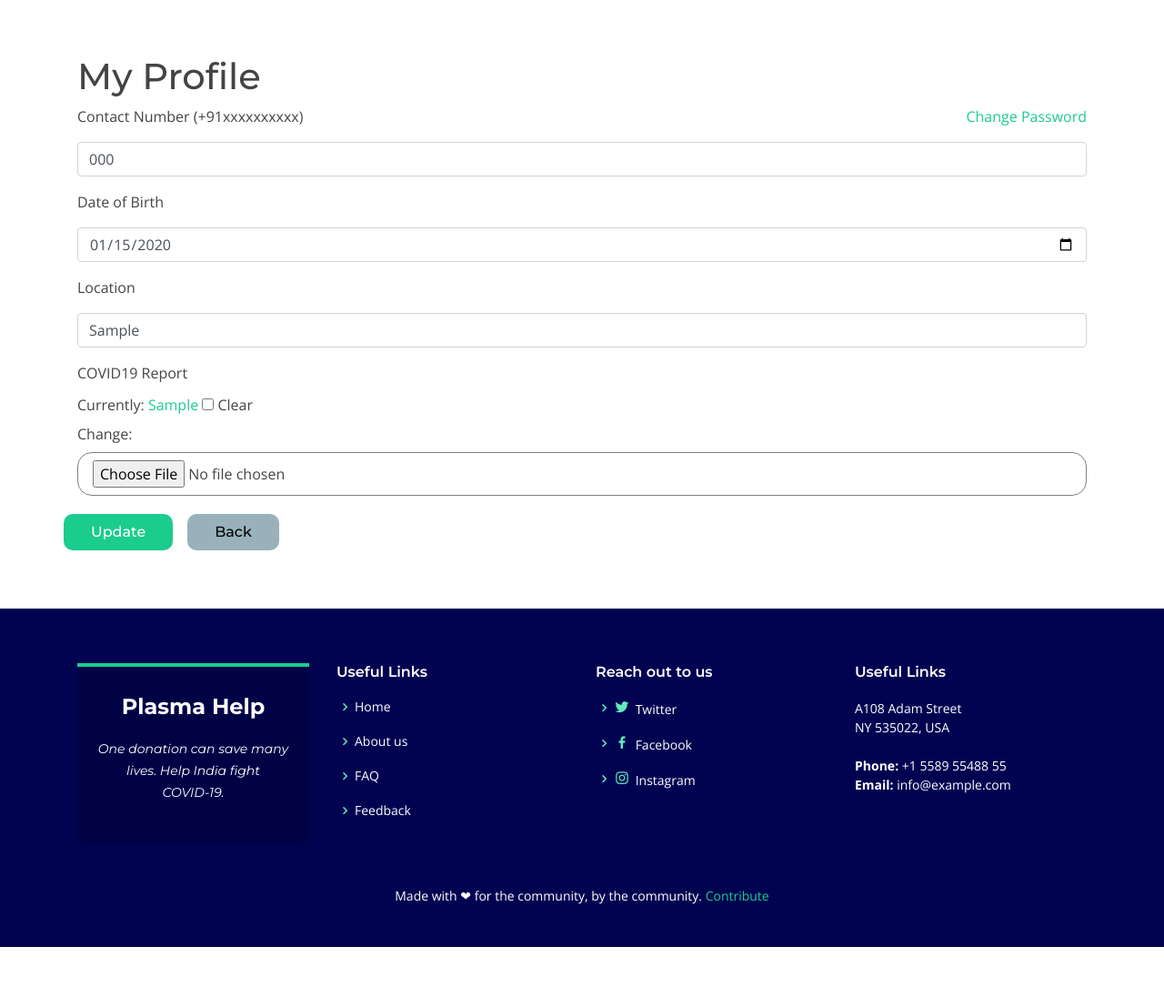
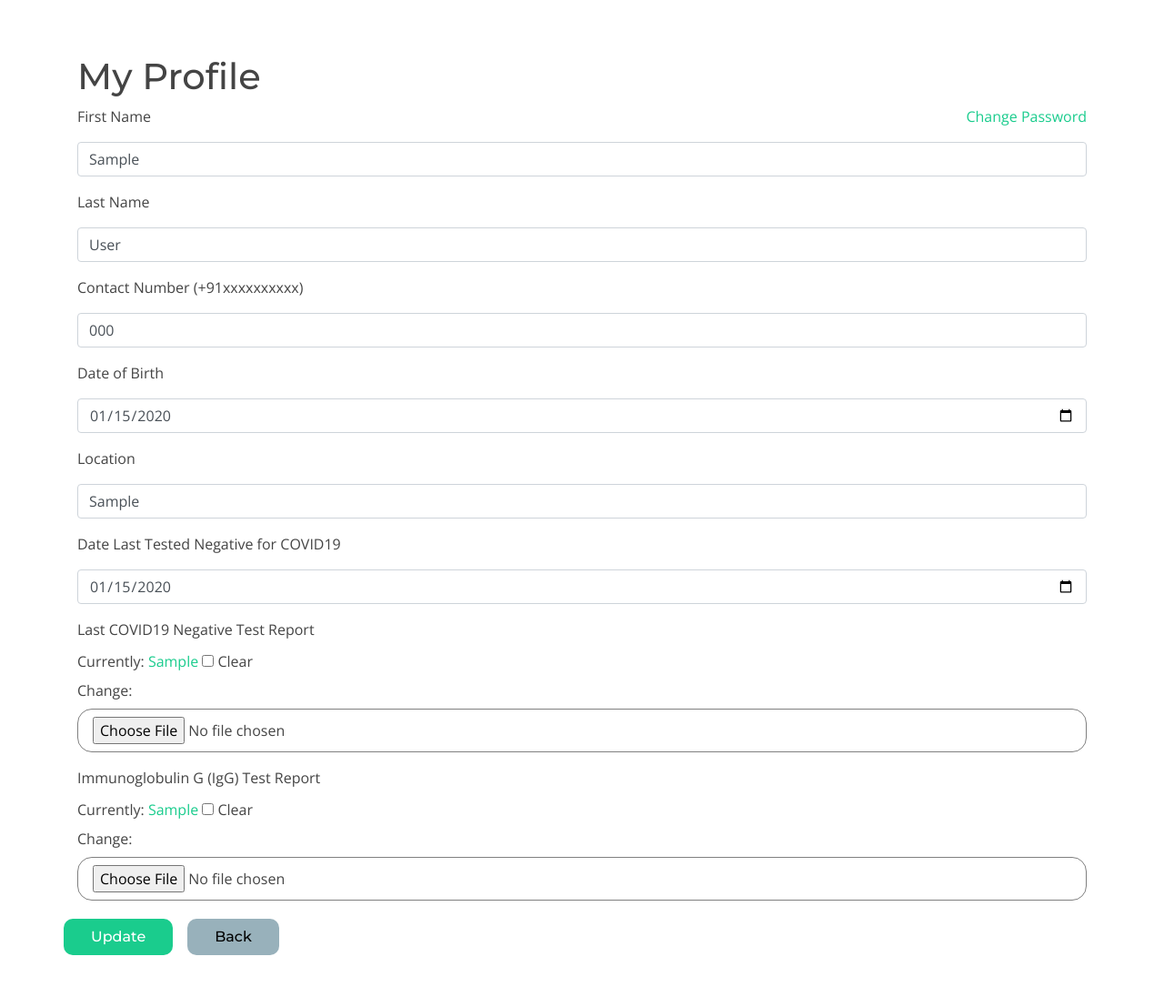
Before and after one commit to abbasidaniyal/PlasmaHelp, a Django app: page /users/profile/ in a window 1280 px wide. Shown: the part 80-1187 px from the top of the page at 91% size. Before the commit the page ends 1121 px from the top, so only its background shows below. Run offline with Django 3.2, Linux system fonts and the light colour scheme; a user stored in the database is signed in; tables that the repository leaves empty hold one stand-in row (values such as "Sample post"); some libraries are stand-ins or nearby versions.

Commit message:
fix: Add modified fields and fixes forms.py fields

```diff
--- a/users/forms.py
+++ b/users/forms.py
@@ -5,6 +5,7 @@ from django.contrib.auth.forms import (
     authenticate,
     UsernameField,
     PasswordChangeForm,
+    PasswordResetForm,
 )
 from mapwidgets.widgets import GooglePointFieldWidget
 
@@ -29,8 +30,6 @@ class DonorUserForm(UserCreationForm):
     class Meta:
         model = User
         fields = (
-            "first_name",
-            "last_name",
             "email",
             "password1",
             "password2",
@@ -38,8 +37,6 @@ class DonorUserForm(UserCreationForm):
 
     def save(self, commit=True):
         user = User(
-            first_name=self.cleaned_data["first_name"],
-            last_name=self.cleaned_data["last_name"],
             email=self.cleaned_data["email"],
             password=self.cleaned_data["password1"],
             is_active=False,
@@ -65,10 +62,25 @@ class DonorProfileForm(forms.ModelForm):
     class Meta:
         model = DonorProfile
 
-        fields = ("mobile_number", "birth_date", "location", "report")
+        fields = (
+            "first_name",
+            "last_name",
+            "mobile_number",
+            "birth_date",
+            "location",
+            "date_last_tested_negative",
+            "last_covid_report",
+            "igg_report",
+        )
         widgets = {
             "birth_date": MyDateInput(
                 attrs={"class": "textbox", "placeholder": "Date of Birth"}
+            ),
+            "date_last_tested_negative": MyDateInput(
+                attrs={
+                    "class": "textbox",
+                    "placeholder": "Date Last COVID19 Negative Test Report",
+                }
             ),
             "location": GooglePointFieldWidget(
                 attrs={"class": "button", "placeholder": "Location"}
@@ -120,8 +132,9 @@ class HospitalProfileForm(forms.ModelForm):
         fields = (
             "hospital_name",
             "hospital_address",
-            "mobile_number",
-            "mci_registeration_number",
+            "contact_person_name",
+            "contact_person_mobile_number",
+            "mci_registration_number",
             "location",
         )
         widgets = {
@@ -182,7 +195,7 @@ class ResendActivationEmailForm(forms.Form):
     )
 
 
-class PasswordResetForm(forms.Form):
+class PasswordResetForm(PasswordResetForm):
     email = forms.EmailField(
         required=True,
         widget=forms.EmailInput(attrs={"class": "textbox", "placeholder": "Email"}),
--- a/users/models.py
+++ b/users/models.py
@@ -16,7 +16,8 @@ class User(AbstractUser):
     )
     email = models.EmailField("email address", unique=True, null=True)
     username = None
-
+    first_name = None
+    last_name = None
     USERNAME_FIELD = "email"
     REQUIRED_FIELDS = []
 
@@ -42,6 +43,8 @@ class DonorProfile(models.Model):
     user = models.OneToOneField(
         settings.AUTH_USER_MODEL, on_delete=models.CASCADE, primary_key=True
     )
+    first_name = models.CharField("First Name", max_length=30, blank=True)
+    last_name = models.CharField("Last Name", max_length=150, blank=True)
     is_complete = models.BooleanField(default=False)
     location = geo_models.PointField(
         "Your Location (It will be kept confidential)", null=True, blank=True
@@ -54,18 +57,45 @@ class DonorProfile(models.Model):
         max_length=15,
         blank=True,
     )
-    report = models.FileField(
-        "COVID19 Report",
+    last_covid_report = models.FileField(
+        "Last COVID19 Negative Test Report",
         null=True,
         blank=True,
         validators=[validate_file_extension],
-        upload_to="donor_reports",
+        upload_to="last_donor_reports",
+    )
+
+    date_last_tested_negative = models.DateField(
+        "Date Last Tested Negative for COVID19 ", null=True, blank=True
+    )
+
+    igg_report = models.FileField(
+        "Immunoglobulin G (IgG) Test Report",
+        null=True,
+        blank=True,
+        validators=[validate_file_extension],
+        upload_to="igg_donor_reports",
     )
 
     def __str__(self):
-        if self.user.get_full_name() is not None:
-            return self.user.get_full_name()
+        if (self.first_name and self.last_name) is not None:
+            return self.first_name + " " + self.last_name
         return "NOT CREATED"
+
+    def save(self, *args, **kwargs):
+        if (
+            self.mobile_number
+            and self.location
+            and self.birth_date
+            and self.last_covid_report
+            and self.first_name
+            and self.last_name
+            and self.date_last_tested_negative
+        ):
+            self.is_complete = True
+        else:
+            self.is_complete = False
+        return super().save(*args, **kwargs)
 
 
 class HospitalProfile(models.Model):
@@ -80,13 +110,18 @@ class HospitalProfile(models.Model):
         "Hospital Address", max_length=500, null=True, blank=True
     )
     location = geo_models.PointField("Hospital Location ", null=True, blank=True)
-    mobile_number = models.CharField(
+
+    contact_person_name = models.CharField(
+        "Contact Person Name", max_length=100, null=True, blank=True
+    )
+    contact_person_mobile_number = models.CharField(
         "Contact Number (+91xxxxxxxxxx)",
         validators=[phone_regex],
         max_length=15,
         blank=True,
     )
-    mci_registeration_number = models.CharField(
+
+    mci_registration_number = models.CharField(
         "Medical Counsel of India Registration Number",
         max_length=50,
         null=True,
@@ -99,6 +134,22 @@ class HospitalProfile(models.Model):
         else:
             return "NOT CREATED"
 
+    def save(self, *args, **kwargs):
+        if (
+            self.contact_person_name
+            and self.contact_person_mobile_number
+            and self.location
+            and self.hospital_name
+            and self.hospital_address
+            and self.mci_registration_number
+            and self.contact_person_name
+            and self.contact_person_mobile_number
+        ):
+            self.is_complete = True
+        else:
+            self.is_complete = False
+        return super().save(*args, **kwargs)
+
 
 @receiver(post_save, sender=User)
 def build_profile_on_user_creation(sender, instance, created, **kwargs):
--- a/users/views.py
+++ b/users/views.py
@@ -1,4 +1,3 @@
-# from django.urls import  reverse
 from django.contrib import messages
 from django.contrib.auth.mixins import LoginRequiredMixin
 from django.contrib.auth.views import (
@@ -9,7 +8,6 @@ from django.contrib.auth.views import (
 )
 from django.contrib.messages.views import SuccessMessageMixin
 from django.core.exceptions import PermissionDenied
-from django.http import HttpResponseRedirect
 from django.shortcuts import render, get_object_or_404, redirect
 from django.urls import reverse
 from django.utils.encoding import force_text
@@ -22,13 +20,10 @@ from users.utils import send_mail_to_user, TokenGenerator
 
 
 def activate(request, uidb64, token):
-    # try:
-    print(uidb64, token)
+
     uid = force_text(urlsafe_base64_decode(uidb64))
     user = User.objects.get(pk=uid)
-    # except(TypeError, ValueError, OverflowError, User.DoesNotExist):
-    #     user = None
-    print(user)
+
     if user is not None and TokenGenerator().check_token(user, token):
         user.is_active = True
         user.save()
@@ -64,7 +59,6 @@ class LoginPageView(LoginView):
 
     def form_invalid(self, form):
         """If the form is invalid, render the invalid form."""
-        print("FORM INVALID CALLED!", form.errors["__all__"])
         if "This account is inactive." in form.errors["__all__"][0]:
             form.errors["__all__"][0] = format_html(
                 """You account is not active. Kindly check you mail.
@@ -100,7 +94,6 @@ class DonorRegisterView(SuccessMessageMixin, CreateView):
 
     def form_valid(self, form):
         response = super().form_valid(form)
-
         send_mail_to_user(self.request, self.object)
         return response
 
@@ -114,7 +107,6 @@ class HospitalRegisterView(SuccessMessageMixin, CreateView):
     def form_valid(self, form):
         response = super().form_valid(form)
         send_mail_to_user(self.request, self.object)
-
         return response
 
 
@@ -136,32 +128,6 @@ class ProfileView(LoginRequiredMixin, UpdateView):
             return DonorProfileForm
         else:
             return HospitalProfileForm
-
-    def form_valid(self, form):
-        form.save(commit=False)
-        obj = form.instance
-
-        if self.request.user.user_type == "DONOR":
-            if obj.mobile_number and obj.location and obj.birth_date and obj.report:
-                obj.is_complete = True
-            else:
-                obj.is_complete = False
-
-        else:
-            if (
-                obj.mobile_number
-                and obj.location
-                and obj.hospital_name
-                and obj.hospital_address
-                and obj.mci_registeration_number
-            ):
-                obj.is_complete = True
-            else:
-                obj.is_complete = False
-
-        form.instance = obj
-        form.save()
-        return HttpResponseRedirect(self.success_url)
 
 
 class NearbyDonorView(LoginRequiredMixin, ListView):
```
Also changed, not shown: templates/nearby_donor.html (+8 -5 lines).
